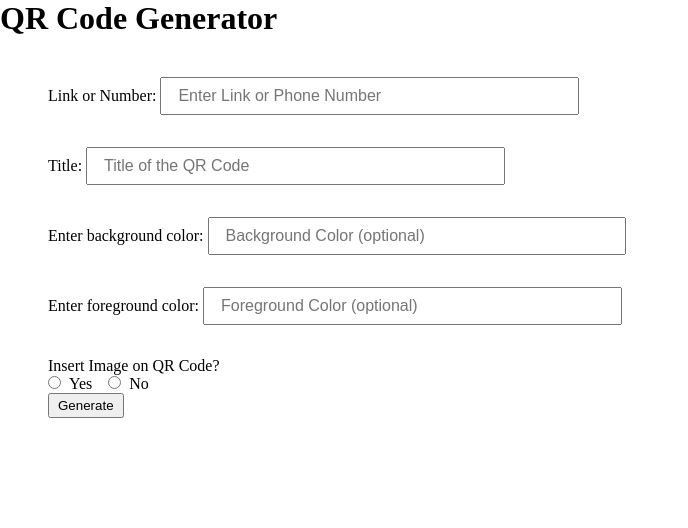
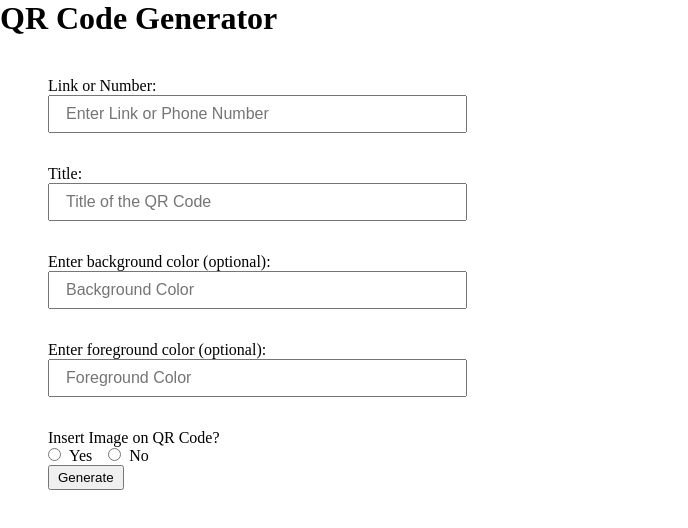
Before and after one commit to Dopetwist/React-QR-Code-generator, a React (Vite) app: page / in a window 1280 px wide. Shown: the top 528 px of the page, without its empty margins (0-688 px from the left). Built offline with nearby package versions, Linux system fonts and the light colour scheme.

Commit message:
Add className and style to input divs

```diff
--- a/src/components/BgInput.jsx
+++ b/src/components/BgInput.jsx
@@ -1,14 +1,14 @@
 
 function BgInput(props) {
     return (
-        <div>
-            <label htmlFor="code-bg"> Enter background color: </label>
+        <div className="input-div">
+            <label htmlFor="code-bg"> Enter background color (optional): </label>
             <input type="text"
             onChange={props.changeFunc}
             value={props.text}
             id="code-bg"
             name="background"
-            placeholder="Background Color (optional)"
+            placeholder="Background Color"
             />
         </div>
     )
--- a/src/components/FgInput.jsx
+++ b/src/components/FgInput.jsx
@@ -1,14 +1,14 @@
 
 function FgInput(props) {
     return (
-        <div>
-            <label htmlFor="code-fg"> Enter foreground color: </label>
+        <div className="input-div">
+            <label htmlFor="code-fg"> Enter foreground color (optional): </label>
             <input type="text"
             onChange={props.changeFunc}
             value={props.text}
             id="code-fg"
             name="foreground"
-            placeholder="Foreground Color (optional)"
+            placeholder="Foreground Color"
             />
         </div>
     )
--- a/src/components/LinkInput.jsx
+++ b/src/components/LinkInput.jsx
@@ -1,7 +1,7 @@
 
 function LinkInput(props) {
     return (
-        <div>
+        <div className="input-div">
             <label htmlFor="code-link"> Link or Number: </label>
             <input type="text"
             onChange={props.changeFunc}
--- a/src/components/TitleInput.jsx
+++ b/src/components/TitleInput.jsx
@@ -1,7 +1,7 @@
 
 function TitleInput(props) {
     return (
-        <div>
+        <div className="input-div">
             <label htmlFor="code-title"> Title: </label>
             <input type="text"
             onChange={props.changeFunc}
--- a/src/index.css
+++ b/src/index.css
@@ -11,9 +11,6 @@
 
 .container form {
     width: 60%;
-    display: flex;
-    flex-direction: column;
-    /* background-color: blueviolet; */
     padding: 0.5rem 1rem;
 }
 
@@ -36,6 +33,11 @@
 
 .container div.no {
     margin-left: 1rem;
+}
+
+.input-div {
+    display: flex;
+    flex-direction: column;
 }
 
 section.checkbox {
```
